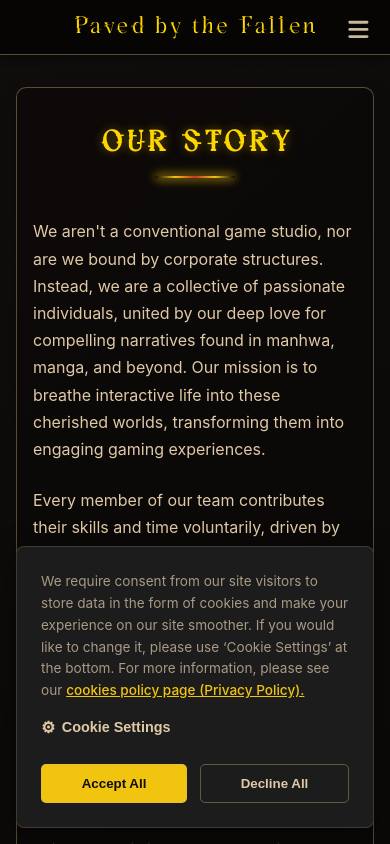
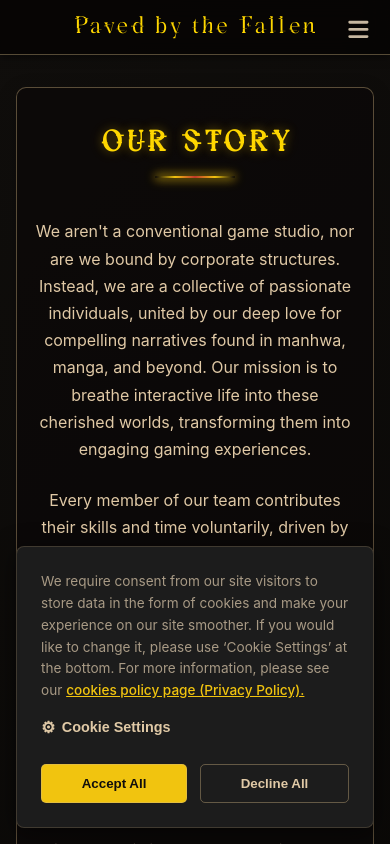
Before and after one commit to Mythweaver-Studios/PbtF-Website, a React (Create React App) app: page /about-us in a window 390 px wide. Shown: the top 844 px of the page. Built offline with nearby package versions, Linux system fonts and the light colour scheme.

Commit message:
About Us Page 'Our Story' Section Text Centered

```diff
--- a/src/pages/AboutUs/AboutUs.css
+++ b/src/pages/AboutUs/AboutUs.css
@@ -58,7 +58,7 @@
     line-height: 1.7;
     color: var(--theme-text-primary);
     margin-bottom: 1.5em;
-    text-align: justify;
+    text-align: center;
 }
 
 .company-description p:last-child {
@@ -161,7 +161,6 @@
 
     .company-description p {
         font-size: 1rem;
-        text-align: left; /* Improved readability on mobile */
     }
 
     .recruitment-intro {
```
